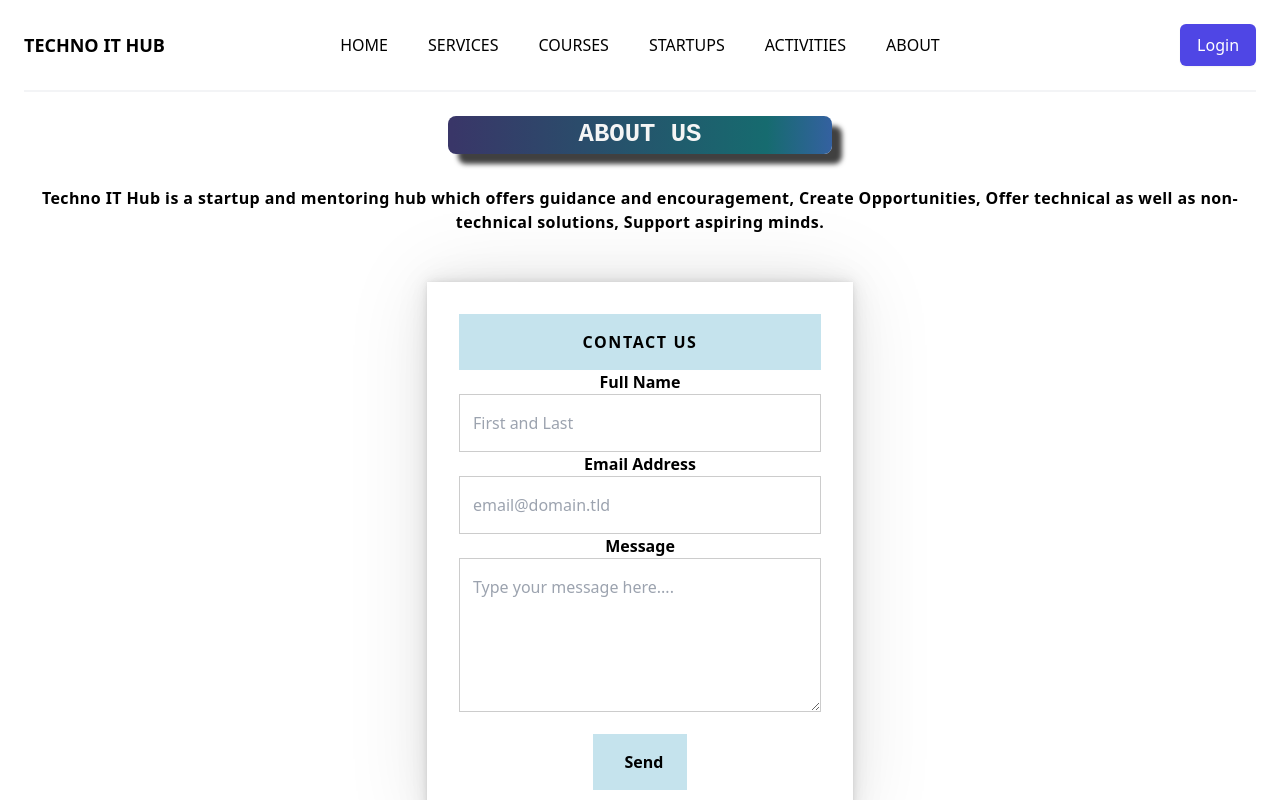
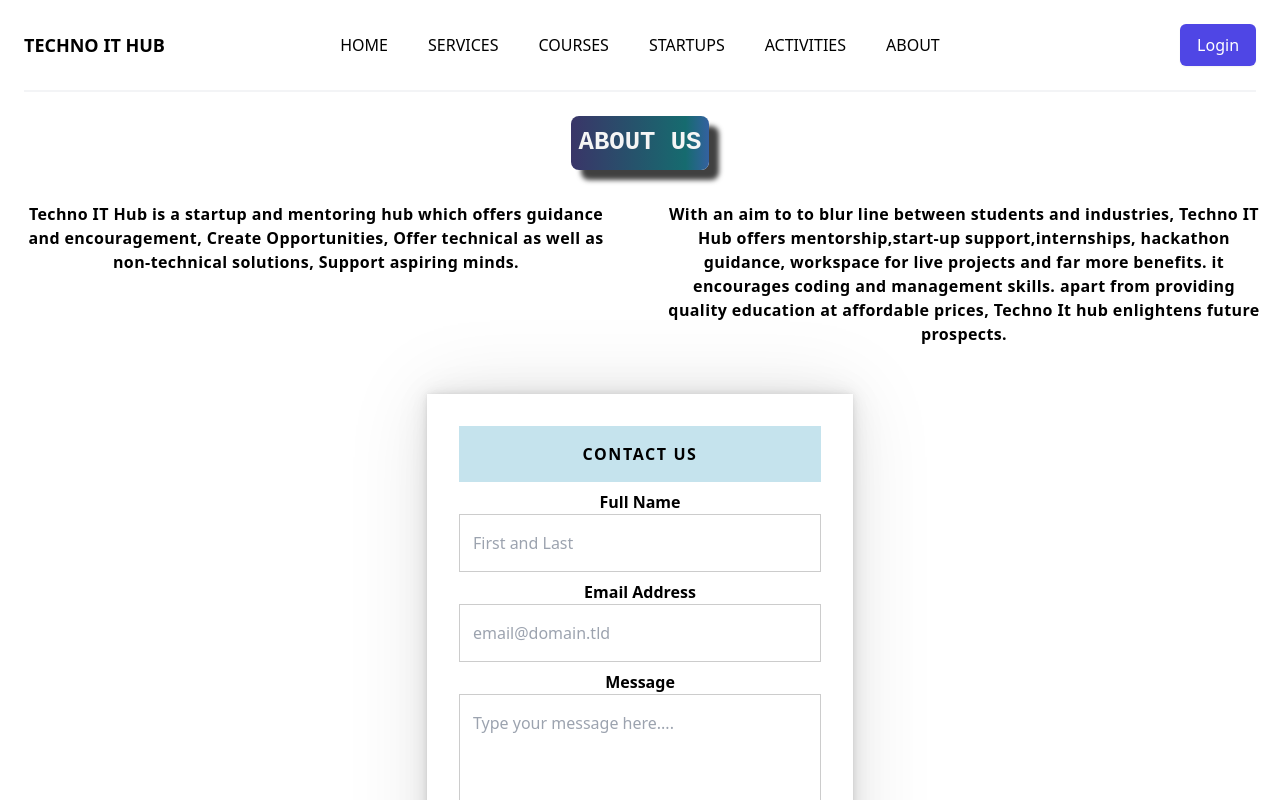
Before and after one commit to vibenr/tih-react-final, a React (Create React App) app: page /about in a window 1280 px wide. Shown: the top 800 px of the page. Built offline with nearby package versions, Linux system fonts and the light colour scheme.

Commit message:
life goes on..

```diff
--- a/public/index.html
+++ b/public/index.html
@@ -2,7 +2,6 @@
 <html lang="en">
   <head>
     <meta charset="utf-8 " />
-    <link rel="icon" href="./logos.png" />
     <meta name="keywords" content="iradafest, irada ldce, IRADA, irada2022 irada fest ldce ">
     <meta name="viewport" content="width=device-width, initial-scale=1" />
     <meta name="theme-color" content="#000000" />
--- a/src/Components/About/About.js
+++ b/src/Components/About/About.js
@@ -15,12 +15,17 @@ function About() {
 
 			<PageHeading pagname="ABOUT US"/>
 			</div>
-			<div className = "flex justify-center align-items-center mt-4 p-4">
-				<ul>
-					<p className = "tracking-wide">
+			<div className = "grid grid-cols-2 mt-4 p-4 gap-12 ">
+				<div>
+					<p className = "break-normal tracking-wide">
 					Techno IT Hub is a startup and mentoring hub which offers guidance and encouragement, Create Opportunities, Offer technical as well as non-technical solutions, Support aspiring minds.
 					</p>
-				</ul>
+				</div>
+				<div>
+					<p className = "break-normal tracking-wide">
+					With an aim to to blur line between students and industries, Techno IT Hub offers mentorship,start-up support,internships, hackathon guidance, workspace for live projects and far more benefits. it encourages coding and management skills. apart from providing quality education at affordable prices, Techno It hub enlightens future prospects.
+					</p>
+				</div>
 			 </div>
 				<div className = "contact-page">
 				<Contactpage />
--- a/src/Components/Contact/Contact.jsx
+++ b/src/Components/Contact/Contact.jsx
@@ -8,19 +8,19 @@ function Contact() {
       <div class="wrapper">
     <h2>CONTACT US</h2>
     <form action="" method="POST">
-      <div class="form-group">
+      <div class="form-group mt-2">
         <label for="name">Full Name</label>
         <input type="text" name="Name" id="name" placeholder="First and Last" required minlength="3" maxlength="25" />
       </div>
-      <div class="form-group">
+      <div class="form-group mt-2">
         <label for="email">Email Address</label>
         <input type="email" name="Email" id="email" placeholder="email@domain.tld" required />
       </div>
-      <div class="form-group">
+      <div class="form-group mt-2">
         <label for="message">Message</label>
         <textarea name="Message" id="message" rows="5" placeholder="Type your message here...."></textarea>
       </div>
-      <div class="form-group">
+      <div class="form-group mt-2">
         <button type="submit" class="submit"><i class="far fa-paper-plane"></i>Send</button>
       </div>
     </form>
--- a/src/Components/PageHeading/PageHeading.js
+++ b/src/Components/PageHeading/PageHeading.js
@@ -2,7 +2,7 @@ import React from 'react';
 
 function PageHeading({ pagname }) {
 	const styleheader = {
-		width: '30%',
+		width: 'auto',
 		color: 'whitesmoke',
 		fontFamily: 'Monospace, Cursive, Sans-serif',
 		fontSize: '1.6rem',
@@ -13,7 +13,8 @@ function PageHeading({ pagname }) {
 		borderRadius: '0.5rem',
 		boxShadow: '10px 10px 5px 0px rgba(0,0,0,0.75)',
 		webkitBoxShadow: '10px 10px 5px 0px rgba(0,0,0,0.75)',
-		mozkitBoxShadow: '10px 10px 5px 0px rgba(0,0,0,0.75)'
+		mozkitBoxShadow: '10px 10px 5px 0px rgba(0,0,0,0.75)',
+		padding: '0.5rem',
 	};
 
 	return (
```
Also changed, not shown: public/logo.jpeg (deleted), public/logos.png (deleted).
